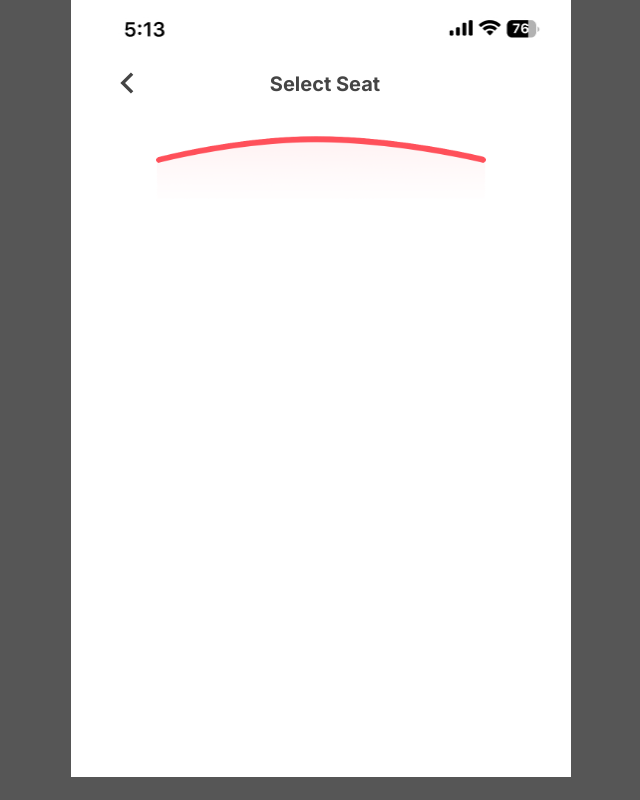
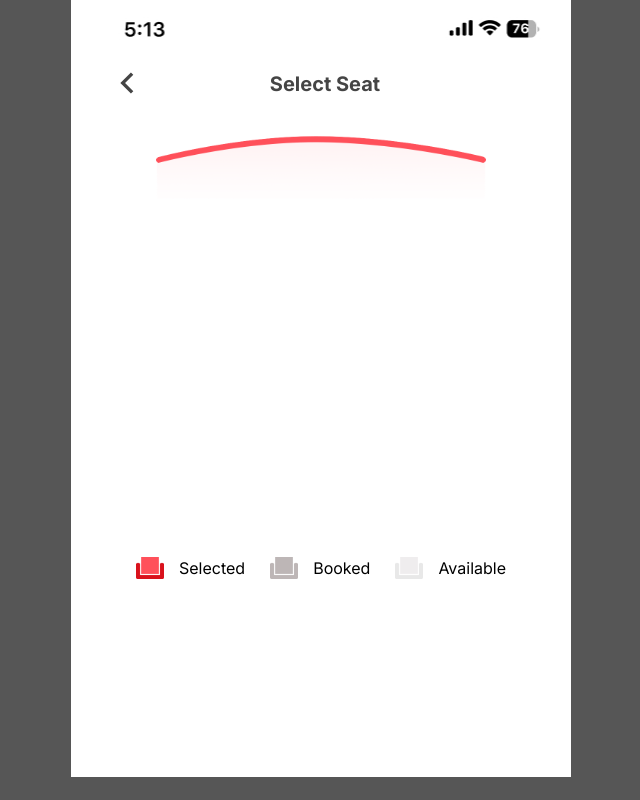
Before and after one commit to albeiromr/soluntech-technical-test, a Next.js app: page /select-seat in a window 1280 px wide. Shown: the whole page, without its empty margins (319-959 px from the left). Built offline with nearby package versions, Linux system fonts and the light colour scheme.

Commit message:
Agrega seats explanation

```diff
--- a/src/app/select-seat/page.tsx
+++ b/src/app/select-seat/page.tsx
@@ -1,4 +1,5 @@
 import SeatsComponent from "@/components/seats.component";
+import Image from "next/image";
 
 export default function SelectSeatPage() {
   return (
@@ -9,6 +10,42 @@ export default function SelectSeatPage() {
 
       <SeatsComponent />
 
+      <div className="page__seats-explanation">
+
+        <span>
+          <Image
+            src="/assets/selected-seat.png"
+            alt="seat image"
+            width={97}
+            height={67}
+            priority={true}
+          />
+          <p>Selected</p>
+        </span>
+
+        <span>
+          <Image
+            src="/assets/not-available-seat.png"
+            alt="seat image"
+            width={97}
+            height={67}
+            priority={true}
+          />
+          <p>Booked</p>
+        </span>
+
+        <span>
+          <Image
+            src="/assets/available-seat.png"
+            alt="seat image"
+            width={97}
+            height={67}
+            priority={true}
+          />
+          <p>Available</p>
+        </span>
+
+      </div>
     </section>
   )
 }
--- a/src/scss/page/page.scss
+++ b/src/scss/page/page.scss
@@ -111,4 +111,30 @@
       max-width: 75%;
     }
   }
+
+  &__seats-explanation {
+    box-sizing: border-box;
+    margin-top: $medium-spacing;
+    padding: 0 35px;
+    width: 100%;
+    height: 32px;
+    display: flex;
+    align-items: center;
+    justify-content: space-between;
+
+    span {
+      display: inline-flex;
+      align-items: center;
+      justify-content: center;
+
+      img {
+        width: 28px;
+        height: 22px;
+      }
+
+      p {
+        margin-left: 15px;
+      }
+    }
+  }
 }
```
Also changed, not shown: public/assets/available-seat.png, public/assets/not-available-seat.png.
